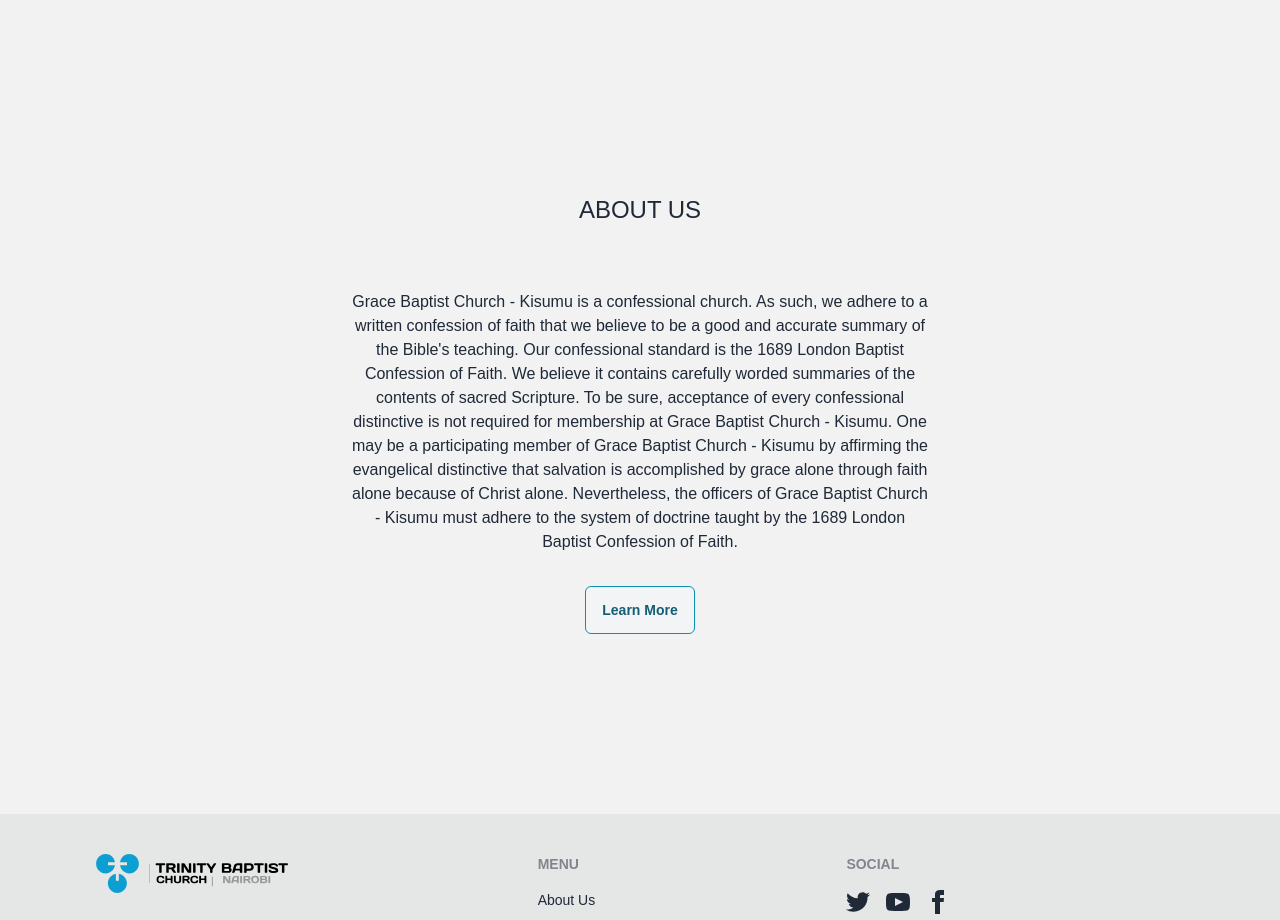
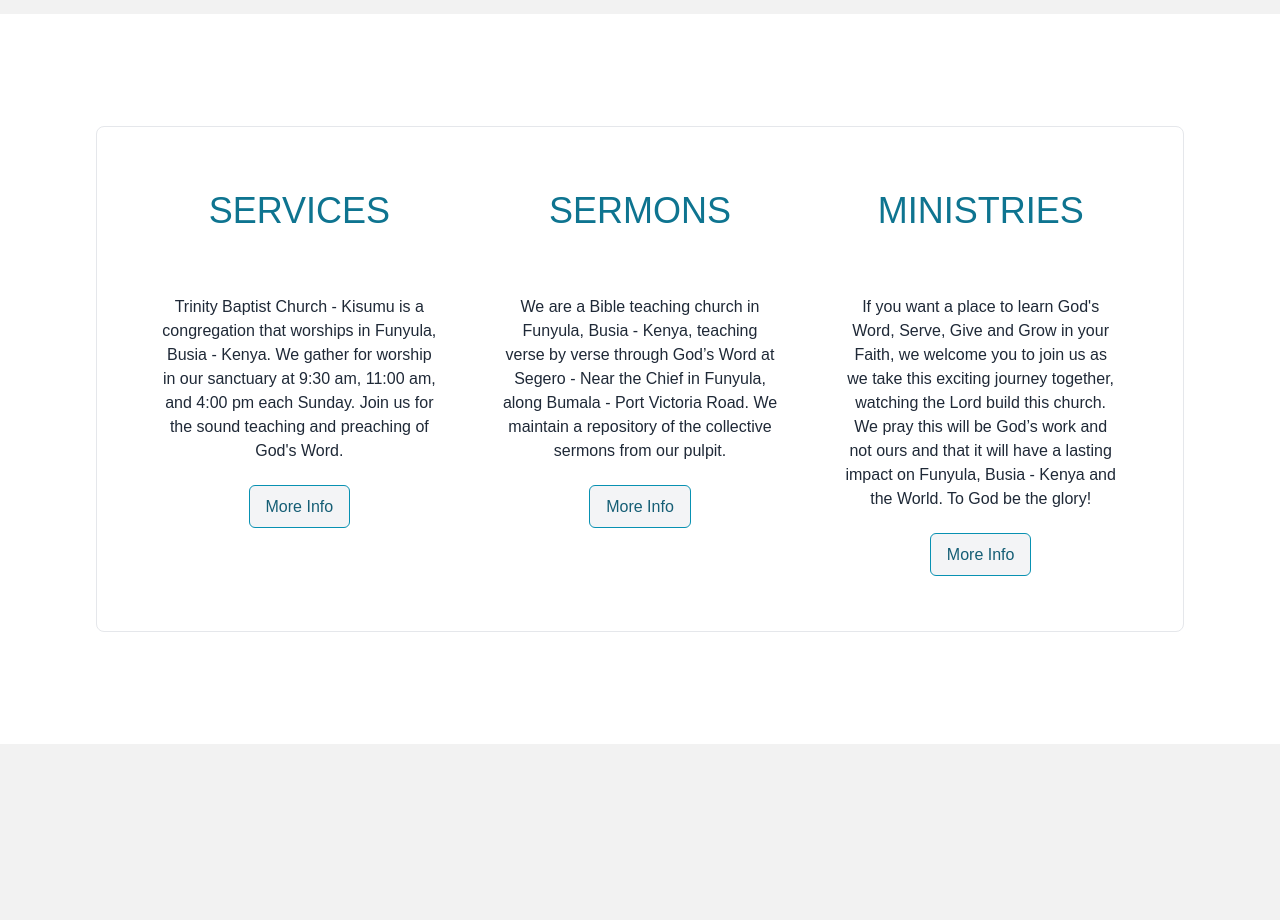
Before and after one commit to Andrew-Ochieng/tbc, a React (Vite) app: page / in a window 1280 px wide. Shown: the part 900-1820 px from the top of the page. Built offline with nearby package versions, Linux system fonts and the light colour scheme.

Commit message:
feat: add service-cards

```diff
--- a/src/components/Footer.jsx
+++ b/src/components/Footer.jsx
@@ -9,7 +9,7 @@
     <>
       <div className="">
         <div>
-          <footer className="md:px-24 px-6 bg-base-300 footer p-10 text-base-content">
+          <footer className="md:px-24 px-4 bg-base-300 footer p-10 text-base-content">
             <div>
               <div className="md:w-48 w-32">
                 <img src="tbc-nrb.svg" alt="" />
@@ -24,11 +24,11 @@
             <div>
               <span className="footer-title">Menu</span>
               <Link to='/about' className="link link-hover">About Us</Link>
-              <Link to='/Services' className="link link-hover">Services</Link>
-              <Link to='/' className="link link-hover">Ministries</Link>
-              <Link to='/' className="link link-hover">Blog</Link>
-              <Link to='/' className="link link-hover">Events</Link>
-              <Link to='/' className="link link-hover">Contact</Link>
+              <Link to='/services' className="link link-hover">Services</Link>
+              <Link to='/ministries' className="link link-hover">Ministries</Link>
+              <Link to='/bog' className="link link-hover">Blog</Link>
+              <Link to='/events' className="link link-hover">Events</Link>
+              <Link to='/contact' className="link link-hover">Contact</Link>
             </div>
             <div>
               <span className="footer-title">Social</span>
@@ -39,7 +39,7 @@
               </div>
             </div>
           </footer>
-          <div className="md:px-24 px-6 md:py-4 py-2 flex justify-center text-center bg-cyan-700 md:text-sm text-xs text-gray-100">
+          <div className="md:px-24 px-4 md:py-4 py-2 flex justify-center text-center bg-cyan-700 md:text-sm text-[10px] text-gray-100">
             <p>
               Copyright ©
               <span className="pl-1 ">{year}</span> |
--- /dev/null
+++ b/src/components/Home/ServiceCards.jsx
@@ -0,0 +1,25 @@
+import { Link } from "react-router-dom"
+import data from "../../data/about.json"
+
+export default function ServiceCards() {
+    data.about.map((item) => {
+        console.log(item)
+    })
+  return (
+    <>
+        <div className="md:mx-24 mx-4 md:my-28 my-12">
+            <div className="grid md:grid-cols-3 gap-16 text-center border md:p-16 p-6 rounded-lg">
+                {data.about.map((item) => (
+                    <div>
+                        <h3 className="uppercase md:mb-16 mb-8 text-cyan-700 md:text-4xl">{item.name}</h3>
+                        <p className="md:mb-8 mb-4">{item.description}</p>
+                        <Link to={item.link} className="btn-link ">
+                            More Info
+                        </Link>
+                    </div>
+                ))}
+            </div>
+        </div>
+    </>
+  )
+}
--- a/src/components/Navbar.jsx
+++ b/src/components/Navbar.jsx
@@ -15,7 +15,7 @@
     ]
   return (
     <>
-      <nav className="md:px-24 px-6 md:py-5 py-3 top-0 left-0 static z-[100] bg-white shadow-xl">
+      <nav className="md:px-24 px-4 md:py-5 py-4 top-0 left-0 static z-[100] bg-white shadow-xl">
           <div className="md:flex justify-between items-center">
               <div className="flex justify-between items-center">
                   <Link to='/' className="flex items-center justify-center    ">
--- a/src/components/TopNav.jsx
+++ b/src/components/TopNav.jsx
@@ -4,7 +4,7 @@
 export default function TopNav() {
   return (
     <>
-        <div className="topnav md:px-24 px-6 py-2 bg-cyan-700 md:text-sm text-xs">
+        <div className="topnav md:px-24 px-2 py-2 bg-cyan-700 md:text-sm text-xs">
             <div className="md:flex items-center justify-between md:space-y-0 space-y-1">
                 <div className="flex items-center">
                     <MdLocationPin className="topnav-icons" />
--- /dev/null
+++ b/src/data/about.json
@@ -0,0 +1,19 @@
+{
+    "about": [
+        {
+            "name": "Services",
+            "description": "Trinity Baptist Church - Kisumu is a congregation that worships in Funyula, Busia - Kenya. We gather for worship in our sanctuary at 9:30 am, 11:00 am, and 4:00 pm each Sunday. Join us for the sound teaching and preaching of God's Word.",
+            "link": "/services"
+        },
+        {
+            "name": "Sermons",
+            "description": "We are a Bible teaching church in Funyula, Busia - Kenya, teaching verse by verse through God’s Word at Segero - Near the Chief in Funyula, along Bumala - Port Victoria Road. We maintain a repository of the collective sermons from our pulpit.",
+            "link": "/sermons"
+        },
+        {
+            "name": "Ministries",
+            "description": "If you want a place to learn God's Word, Serve, Give and Grow in your Faith, we welcome you to join us as we take this exciting journey together, watching the Lord build this church.  We pray this will be God’s work and not ours and that it  will have a lasting impact on Funyula, Busia - Kenya and the World.  To God be the glory!",
+            "link": "/ministries"
+        }
+    ]
+}
--- a/src/index.css
+++ b/src/index.css
@@ -26,7 +26,7 @@
     }
 
     .btn-link {
-        @apply md:mt-8 mt-2 no-underline hover:no-underline capitalize px-4 py-3 rounded-md border border-cyan-600 hover:border-none hover:bg-cyan-600 bg-gray-100 text-cyan-800 hover:text-white
+        @apply md:mt-8 mt-2 no-underline hover:no-underline capitalize px-4 py-3 rounded-md border border-cyan-600 hover:border-none hover:bg-cyan-600 duration-300 bg-gray-100 text-cyan-800 hover:text-white
     }
 
     .section-title {
--- a/src/pages/Home.jsx
+++ b/src/pages/Home.jsx
@@ -1,10 +1,12 @@
 import AboutUs from "../components/Home/AboutUs";
 import Hero from "../components/Home/Hero";
+import ServiceCards from "../components/Home/ServiceCards";
 
 export default function Home() {
   return (
     <div>
       <Hero />
+      <ServiceCards />
       <AboutUs />
     </div>
   )
```
